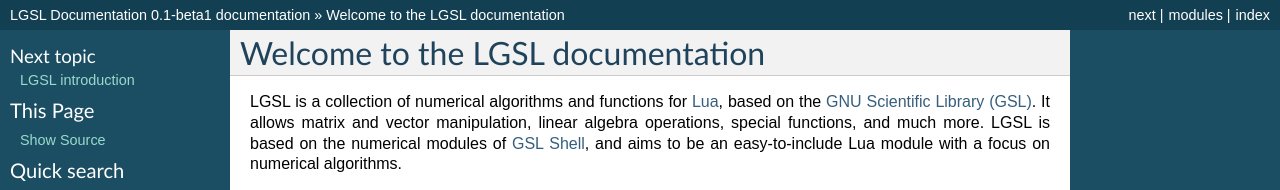
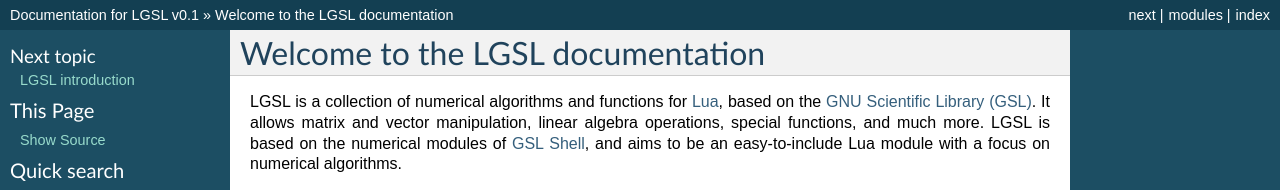
Before and after one commit to ladc/lgsl, a Sphinx documentation site: the page built from doc/index.rst, in a window 1280 px wide and 900 px high. Shown: the top 190 px of the window. Built offline with Sphinx 7.4.7, drawn with Linux system fonts in a browser that asks for light colours; some of the changed text lies outside the part shown.

Commit message:
Fix documentation title

```diff
--- a/doc/conf.py
+++ b/doc/conf.py
@@ -62,7 +62,7 @@ copyright = u'2016, Francesco Abbate, Lesley De Cruz, Benjamin von Ardenne'
 # The short X.Y version.
 version = '0.1'
 # The full version, including alpha/beta/rc tags.
-release = '0.1-beta1'
+release = '0.1'
 
 # The language for content autogenerated by Sphinx. Refer to documentation
 # for a list of supported languages.
@@ -119,7 +119,7 @@ html_theme = 'default'
 
 # The name for this set of Sphinx documents.  If None, it defaults to
 # "<project> v<release> documentation".
-#html_title = None
+html_title = "Documentation for LGSL v0.1"
 
 # A shorter title for the navigation bar.  Default is the same as html_title.
 #html_short_title = None
```
